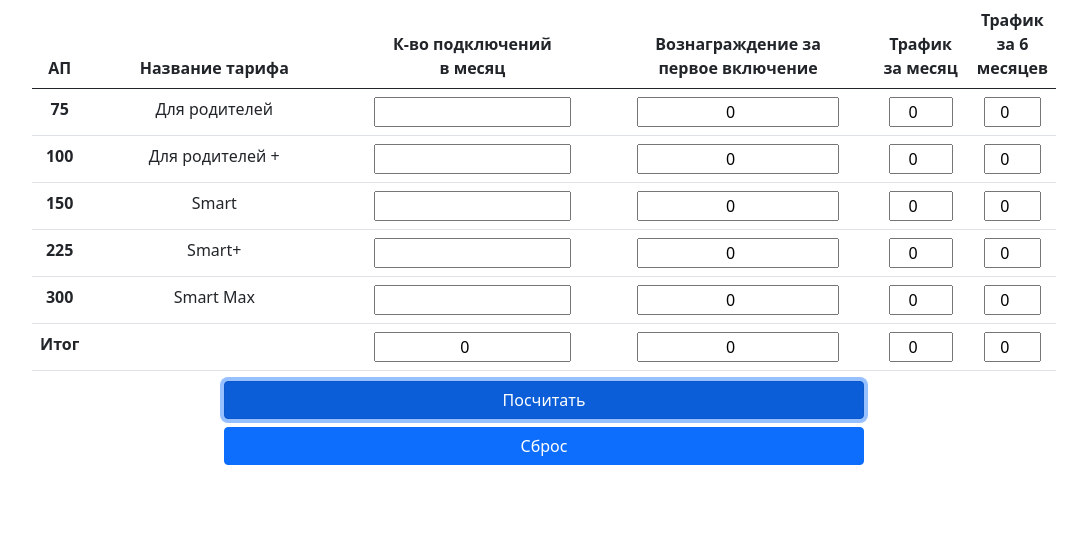
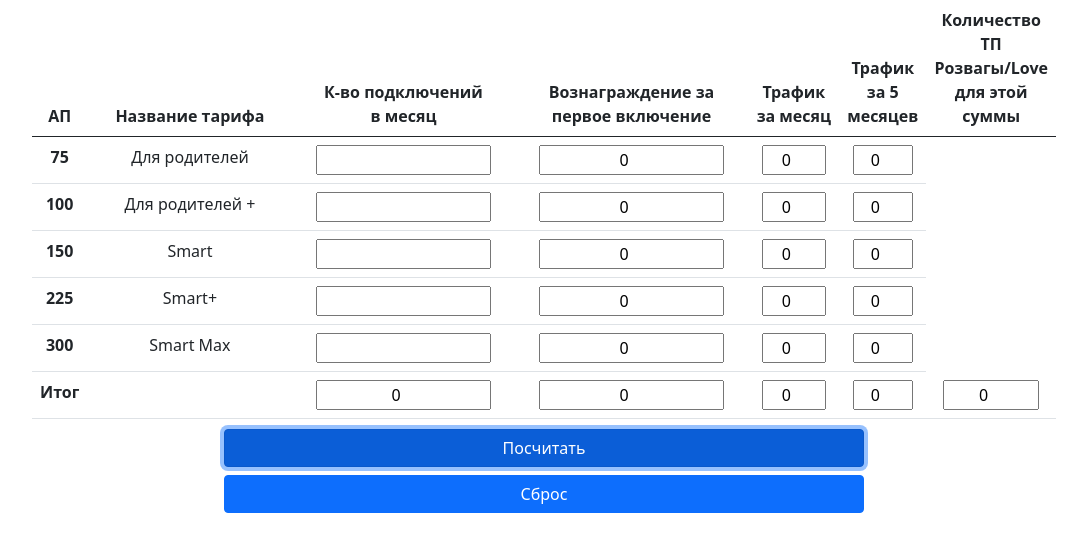
Before and after one commit to SlavaOd/MMC, a plain HTML site: page index.html in a window 1280 px wide. Both pictures are taken after a click on the button "Посчитать". Shown: the whole page, without its empty margins (96-1183 px from the left). Drawn offline with nearby package versions, Linux system fonts and the light colour scheme.

Commit message:
first commit

```diff
--- a/index.html
+++ b/index.html
@@ -18,7 +18,7 @@
         width: 30%;
     }
     input {
-        width: 80%;
+        width: 85%;
         text-align: center;
     }
 </style>
@@ -31,8 +31,8 @@
               <th scope="col">К-во подключений <br> в месяц</th>
               <th scope="col">Вознаграждение за <br> первое включение</th>
               <th scope="col">Трафик за месяц</th>
-              <th scope="col">Трафик за 6 месяцев</th>
-              <!-- <th scope="col">БОНУС В МЕСЯЦ <br> (ЧЕРЕЗ 6 МЕСЯЦЕВ)</th> -->
+              <th scope="col">Трафик за 5 месяцев</th>
+              <th scope="col">Количество ТП Розвагы/Love для этой суммы</th>
             </tr>
           </thead>
           <tbody>
@@ -88,7 +88,7 @@
                 <td ><input type="number" name="" id="" class="sell_all"></td>
                 <td><input class="month_all" type="number" name="" id=""></td>
                 <td><input class="six_all" type="number" name="" id=""></td>
-                <!-- <td><input type="number" name="" disabled id=""></td> -->
+                <td><input class="reg" type="number" name="" id=""></td>
             </tr>
           </tbody>
     </table>
@@ -96,6 +96,7 @@
         <button class="btn btn-primary" type="button">Посчитать</button>
         <button class="res btn btn-primary" type="button">Сброс</button>
       </div>
+
       <script src="main.js"></script>
 </body>
 </html>
--- a/main.js
+++ b/main.js
@@ -23,7 +23,8 @@ var btn = document.querySelector('.btn'),
     six_plus = document.querySelector('.six_plus'),
     six_max = document.querySelector('.six_max'),
     six_all = document.querySelector('.six_all'),
-    res = document.querySelector('.res')
+    res = document.querySelector('.res'),
+    reg = document.querySelector('.reg')
 
 btn.onclick = function() {
     all.value = +btn.value + +parents.value + +parents_int.value + +smart.value + +smart_max.value + +smart_plus.value
@@ -39,13 +40,13 @@ btn.onclick = function() {
     month_plus.value = +smart_plus.value * 56.25
     month_max.value = +smart_max.value * 75
     month_all.value = +month_par.value + +month_par_int.value + +month_smart.value + +month_plus.value + +month_max.value
-    six_par.value = +month_par.value * 6
-    six_par_int.value = +month_par_int.value * 6
-    six_smart.value = +month_smart.value * 6
-    six_plus.value = +month_plus.value * 6
-    six_max.value = +month_max.value * 6
+    six_par.value = +month_par.value * 5
+    six_par_int.value = +month_par_int.value * 5
+    six_smart.value = +month_smart.value * 5
+    six_plus.value = +month_plus.value * 5
+    six_max.value = +month_max.value * 5
     six_all.value = +six_par.value + +six_par_int.value + +six_smart.value + +six_plus.value + +six_max.value
-
+    reg.value = six_all.value/30
 }
 
 res.onclick = function() {
```
